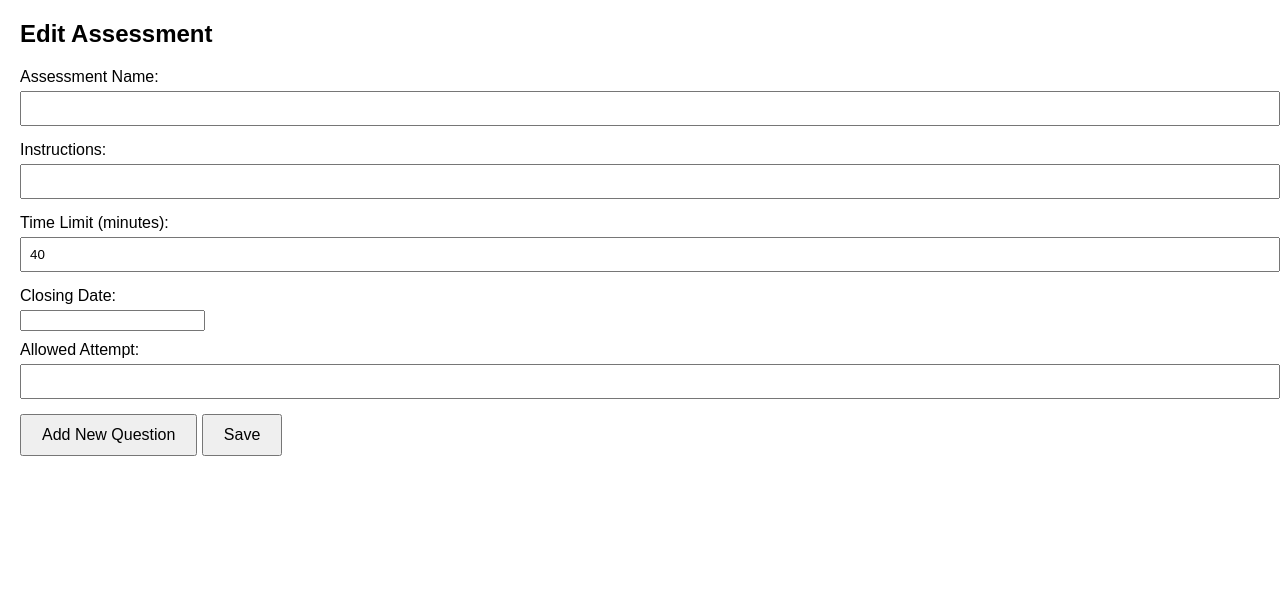
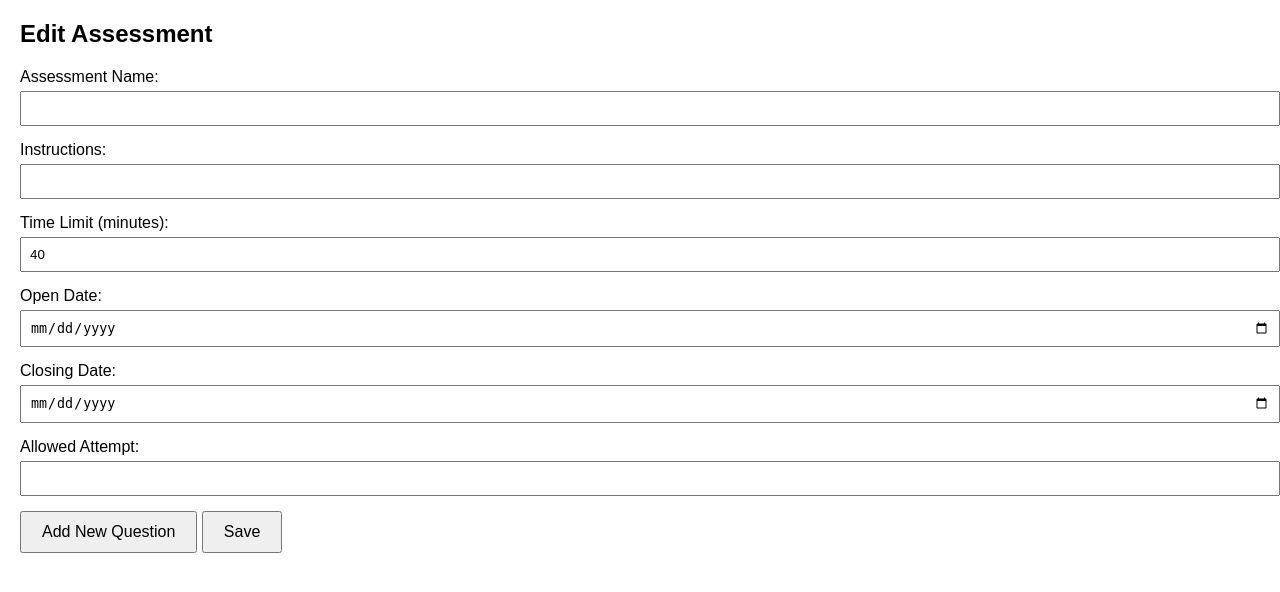
Before and after one commit to Sebastien2345/assessment-lms, a PHP site: page /edit_assessment.php?id=COMP123-Q1 in a window 1280 px wide. Shown: the top 592 px of the page. Run offline with PHP 8.4, Linux system fonts and the light colour scheme; data comes from the database, SQL or seed files in the repository; data that the repository does not hold is empty.

Commit message:
modifications

```diff
--- a/Create Exam/edit_assessment.php
+++ b/Create Exam/edit_assessment.php
@@ -219,8 +219,12 @@ function fetchCorrectAnswers($questionID, $questionType, $conn) {
             <input type="number" id="timeLimit" name="timeLimit" value="<?php echo isset($assessment['time_Limit']) ? htmlspecialchars($assessment['time_Limit']) : ''; ?>" required>
         </div>
         <div class="form-group">
+            <label for="openDate">Open Date:</label>
+            <input type="date" id="openDate" name="openDate" value="<?php echo isset($assessment['open_Date']) ? htmlspecialchars($assessment['open_Date']) : ''; ?>">
+        </div>
+        <div class="form-group">
             <label for="closingDate">Closing Date:</label>
-            <input type="datetime" id="closingDate" name="closingDate" value="<?php echo isset($assessment['closing_date']) ? htmlspecialchars($assessment['closing_date']) : ''; ?>">
+            <input type="date" id="closingDate" name="closingDate" value="<?php echo isset($assessment['closing_date']) ? htmlspecialchars($assessment['closing_date']) : ''; ?>">
         </div>
         <div class="form-group">
             <label for="allowedAttempts">Allowed Attempt:</label>
--- a/Create Exam/update_assessment.php
+++ b/Create Exam/update_assessment.php
@@ -3,12 +3,13 @@ require "db.php";
 
 // Function to update assessment
 function updateAssessment($conn, $data) {
-    $sql = "UPDATE ASSESSMENT SET assessment_Name = ?, date = ?, creator_ID = ?, subject_Code = ?, assessment_Type = ?, time_Limit = ?, no_Of_Items = ?, closing_Date = ?, assessment_Desc = ?, allowed_Attempts = ? WHERE assessment_ID = ?";
+    $sql = "UPDATE ASSESSMENT SET assessment_Name = ?, date = ?, open_date = ?, creator_ID = ?, subject_Code = ?, assessment_Type = ?, time_Limit = ?, no_Of_Items = ?, closing_Date = ?, assessment_Desc = ?, allowed_Attempts = ? WHERE assessment_ID = ?";
     $stmt = $conn->prepare($sql);
     $stmt->bind_param(
-        'ssssssissss',
+        'sssssssissss',
         $data['assessmentName'],
         $data['date'],
+        $data['open_date'],
         $data['creatorID'],
         $data['subjectCode'],
         $data['assessmentType'],
@@ -145,6 +146,7 @@ try {
         'assessmentID' => $assessmentID,
         'assessmentName' => $_POST['assessmentName'],
         'date' => date('Y-m-d'),
+        'open_date' => $_POST['openDate'],
         'creatorID' => '1', // Replace with actual creator ID
         'subjectCode' => 'SUB123', // Replace with actual subject code
         'assessmentType' => 'Q',
```
